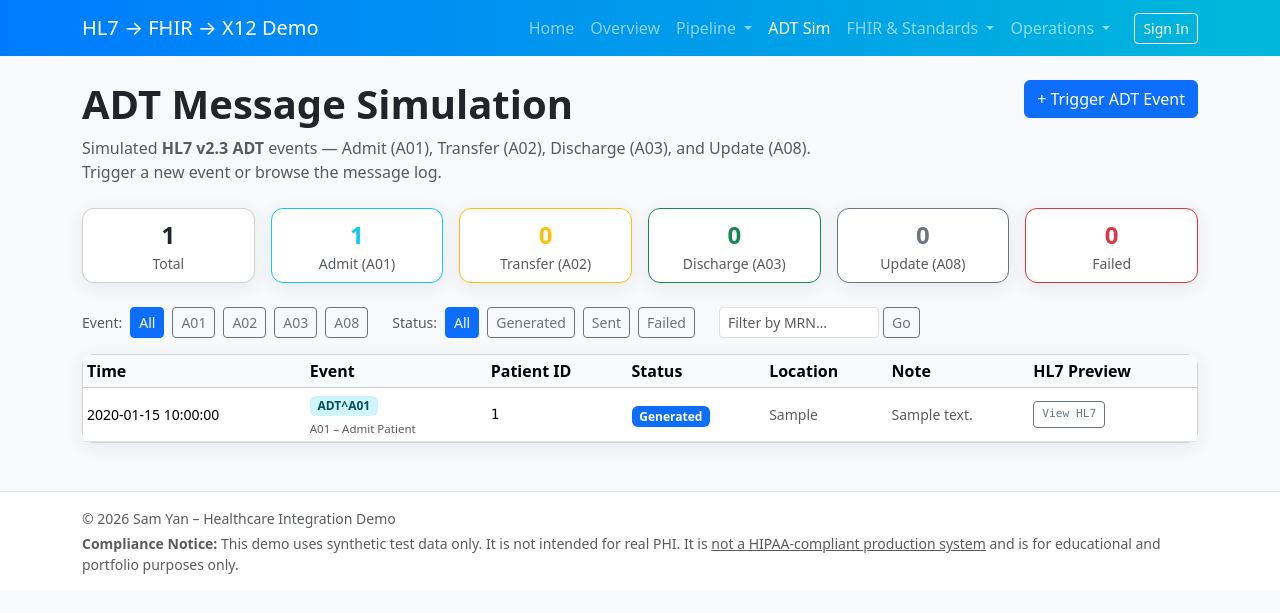
After one commit to yzenith/django-sam-healthcare, a Django app: page /adt/ in a window 1280 px wide. The commit adds this page. Shown: the top 613 px of the page. Run offline with Django 4.2, Linux system fonts and the light colour scheme; tables that the repository leaves empty hold one stand-in row (values such as "Sample post").

Commit message:
Add ADT message simulation module
Adds a new `adt` Django app that generates HL7 v2.3 ADT messages for
A01 (admit), A02 (transfer), A03 (discharge), and A08 (update) events.
Stores each message with patient ID, event type, timestamp, and raw HL7
in the database. Exposes REST endpoints at /api/adt/ and a UI dashboard
at /adt/ with status badges, filters, and an inline trigger form.

Co-Authored-By: Claude Sonnet 4.6 <noreply@anthropic.com>

```diff
--- /dev/null
+++ b/adt/templates/adt/adt_list.html
@@ -0,0 +1,288 @@
+{% extends "base.html" %}
+
+{% block title %}ADT Simulation – Recent Events{% endblock %}
+
+{% block content %}
+<div class="row mb-4">
+  <div class="col-lg-8">
+    <h1 class="mb-2">ADT Message Simulation</h1>
+    <p class="text-muted mb-0">
+      Simulated <strong>HL7 v2.3 ADT</strong> events — Admit (A01), Transfer (A02),
+      Discharge (A03), and Update (A08). Trigger a new event or browse the message log.
+    </p>
+  </div>
+  <div class="col-lg-4 text-end">
+    <button class="btn btn-primary" data-bs-toggle="modal" data-bs-target="#triggerModal">
+      + Trigger ADT Event
+    </button>
+  </div>
+</div>
+
+<!-- Summary cards -->
+<div class="row g-3 mb-4">
+  <div class="col-6 col-md-2">
+    <div class="card text-center h-100">
+      <div class="card-body py-2">
+        <div class="fs-4 fw-bold">{{ totals.total }}</div>
+        <div class="small text-muted">Total</div>
+      </div>
+    </div>
+  </div>
+  <div class="col-6 col-md-2">
+    <div class="card text-center h-100 border-info">
+      <div class="card-body py-2">
+        <div class="fs-4 fw-bold text-info">{{ totals.a01 }}</div>
+        <div class="small text-muted">Admit (A01)</div>
+      </div>
+    </div>
+  </div>
+  <div class="col-6 col-md-2">
+    <div class="card text-center h-100 border-warning">
+      <div class="card-body py-2">
+        <div class="fs-4 fw-bold text-warning">{{ totals.a02 }}</div>
+        <div class="small text-muted">Transfer (A02)</div>
+      </div>
+    </div>
+  </div>
+  <div class="col-6 col-md-2">
+    <div class="card text-center h-100 border-success">
+      <div class="card-body py-2">
+        <div class="fs-4 fw-bold text-success">{{ totals.a03 }}</div>
+        <div class="small text-muted">Discharge (A03)</div>
+      </div>
+    </div>
+  </div>
+  <div class="col-6 col-md-2">
+    <div class="card text-center h-100 border-secondary">
+      <div class="card-body py-2">
+        <div class="fs-4 fw-bold text-secondary">{{ totals.a08 }}</div>
+        <div class="small text-muted">Update (A08)</div>
+      </div>
+    </div>
+  </div>
+  <div class="col-6 col-md-2">
+    <div class="card text-center h-100 border-danger">
+      <div class="card-body py-2">
+        <div class="fs-4 fw-bold text-danger">{{ totals.failed }}</div>
+        <div class="small text-muted">Failed</div>
+      </div>
+    </div>
+  </div>
+</div>
+
+<!-- Filters -->
+<div class="mb-3 d-flex gap-2 flex-wrap align-items-center">
+  <span class="text-muted small">Event:</span>
+  <a href="{% url 'adt-list' %}"
+     class="btn btn-sm {% if not current_event %}btn-primary{% else %}btn-outline-secondary{% endif %}">All</a>
+  {% for value, label in event_choices %}
+  <a href="{% url 'adt-list' %}?event_type={{ value }}{% if current_status %}&status={{ current_status }}{% endif %}{% if current_pid %}&patient_id={{ current_pid }}{% endif %}"
+     class="btn btn-sm {% if current_event == value %}btn-primary{% else %}btn-outline-secondary{% endif %}">
+    {{ value }}
+  </a>
+  {% endfor %}
+
+  <span class="text-muted small ms-3">Status:</span>
+  <a href="{% url 'adt-list' %}{% if current_event %}?event_type={{ current_event }}{% endif %}"
+     class="btn btn-sm {% if not current_status %}btn-primary{% else %}btn-outline-secondary{% endif %}">All</a>
+  {% for value, label in status_choices %}
+  <a href="{% url 'adt-list' %}?status={{ value }}{% if current_event %}&event_type={{ current_event }}{% endif %}{% if current_pid %}&patient_id={{ current_pid }}{% endif %}"
+     class="btn btn-sm {% if current_status == value %}btn-primary{% else %}btn-outline-secondary{% endif %}">
+    {{ label }}
+  </a>
+  {% endfor %}
+
+  <form method="get" action="{% url 'adt-list' %}" class="ms-3 d-flex gap-1">
+    {% if current_event %}<input type="hidden" name="event_type" value="{{ current_event }}">{% endif %}
+    {% if current_status %}<input type="hidden" name="status" value="{{ current_status }}">{% endif %}
+    <input type="text" name="patient_id" value="{{ current_pid }}"
+           placeholder="Filter by MRN…"
+           class="form-control form-control-sm" style="width:160px;">
+    <button type="submit" class="btn btn-sm btn-outline-secondary">Go</button>
+    {% if current_event or current_status or current_pid %}
+      <a href="{% url 'adt-list' %}" class="btn btn-sm btn-outline-danger">Clear</a>
+    {% endif %}
+  </form>
+</div>
+
+<!-- Messages table -->
+<div class="card">
+  <div class="card-body p-0">
+    <div class="table-responsive">
+      <table class="table table-sm table-hover align-middle mb-0">
+        <thead class="table-light">
+          <tr>
+            <th>Time</th>
+            <th>Event</th>
+            <th>Patient ID</th>
+            <th>Status</th>
+            <th>Location</th>
+            <th>Note</th>
+            <th>HL7 Preview</th>
+          </tr>
+        </thead>
+        <tbody>
+          {% for msg in messages %}
+          <tr>
+            <td class="small text-nowrap">{{ msg.timestamp|date:"Y-m-d H:i:s" }}</td>
+            <td>
+              {% if msg.event_type == "A01" %}
+                <span class="badge bg-info-subtle text-info-emphasis">ADT^A01</span>
+              {% elif msg.event_type == "A02" %}
+                <span class="badge bg-warning-subtle text-warning-emphasis">ADT^A02</span>
+              {% elif msg.event_type == "A03" %}
+                <span class="badge bg-success-subtle text-success-emphasis">ADT^A03</span>
+              {% elif msg.event_type == "A08" %}
+                <span class="badge bg-secondary-subtle text-secondary-emphasis">ADT^A08</span>
+              {% else %}
+                <span class="badge bg-secondary-subtle text-secondary-emphasis">ADT^{{ msg.event_type }}</span>
+              {% endif %}
+              <div class="small text-muted mt-1" style="font-size:0.72rem;">{{ msg.get_event_type_display }}</div>
+            </td>
+            <td class="font-monospace small">{{ msg.patient_id }}</td>
+            <td>
+              {% if msg.status == "GENERATED" %}
+                <span class="badge text-bg-primary">Generated</span>
+              {% elif msg.status == "SENT" %}
+                <span class="badge text-bg-success">Sent</span>
+              {% elif msg.status == "FAILED" %}
+                <span class="badge text-bg-danger">Failed</span>
+              {% else %}
+                <span class="badge text-bg-secondary">{{ msg.status }}</span>
+              {% endif %}
+            </td>
+            <td class="small text-muted">{{ msg.location|default:"—" }}</td>
+            <td class="small text-muted">{{ msg.note|default:"—"|truncatechars:40 }}</td>
+            <td class="small">
+              <button class="btn btn-sm btn-outline-secondary font-monospace"
+                      style="font-size:0.7rem;"
+                      data-bs-toggle="modal"
+                      data-bs-target="#hl7Modal{{ msg.pk }}">
+                View HL7
+              </button>
+            </td>
+          </tr>
+          {% empty %}
+          <tr>
+            <td colspan="7" class="text-center text-muted py-5">
+              No ADT messages yet.
+              <button class="btn btn-sm btn-link p-0" data-bs-toggle="modal" data-bs-target="#triggerModal">
+                Trigger one now
+              </button>.
+            </td>
+          </tr>
+          {% endfor %}
+        </tbody>
+      </table>
+    </div>
+  </div>
+</div>
+
+<!-- HL7 detail modals -->
+{% for msg in messages %}
+<div class="modal fade" id="hl7Modal{{ msg.pk }}" tabindex="-1" aria-hidden="true">
+  <div class="modal-dialog modal-lg modal-dialog-scrollable">
+    <div class="modal-content">
+      <div class="modal-header">
+        <h5 class="modal-title">
+          ADT^{{ msg.event_type }} &mdash; {{ msg.patient_id }}
+          <span class="small text-muted fw-normal ms-2">{{ msg.timestamp|date:"Y-m-d H:i:s" }}</span>
+        </h5>
+        <button type="button" class="btn-close" data-bs-dismiss="modal"></button>
+      </div>
+      <div class="modal-body">
+        <pre class="bg-dark text-light p-3 rounded" style="font-size:0.78rem;white-space:pre-wrap;word-break:break-all;">{{ msg.raw_hl7 }}</pre>
+      </div>
+    </div>
+  </div>
+</div>
+{% endfor %}
+
+<!-- Trigger modal -->
+<div class="modal fade" id="triggerModal" tabindex="-1" aria-labelledby="triggerModalLabel" aria-hidden="true">
+  <div class="modal-dialog">
+    <div class="modal-content">
+      <div class="modal-header">
+        <h5 class="modal-title" id="triggerModalLabel">Trigger ADT Event</h5>
+        <button type="button" class="btn-close" data-bs-dismiss="modal"></button>
+      </div>
+      <div class="modal-body">
+        <div id="triggerAlert" class="d-none"></div>
+        <div class="mb-3">
+          <label for="pidInput" class="form-label">Patient ID (MRN)</label>
+          <input type="text" id="pidInput" class="form-control font-monospace"
+                 placeholder="e.g. MRN-00123" value="MRN-{{ "00"|add:"01" }}">
+        </div>
+        <div class="mb-3">
+          <label for="eventSelect" class="form-label">Event Type</label>
+          <select id="eventSelect" class="form-select">
+            {% for value, label in event_choices %}
+            <option value="{{ value }}">{{ label }}</option>
+            {% endfor %}
+          </select>
+        </div>
+        <div class="mb-3">
+          <label for="noteInput" class="form-label">Note <span class="text-muted">(optional)</span></label>
+          <input type="text" id="noteInput" class="form-control" placeholder="e.g. Scheduled elective admission">
+        </div>
+      </div>
+      <div class="modal-footer">
+        <button type="button" class="btn btn-secondary" data-bs-dismiss="modal">Cancel</button>
+        <button type="button" class="btn btn-primary" id="triggerBtn">Generate &amp; Store</button>
+      </div>
+    </div>
+  </div>
+</div>
+{% endblock %}
+
+{% block extra_js %}
+<script>
+(function () {
+  const btn = document.getElementById("triggerBtn");
+  const alert = document.getElementById("triggerAlert");
+
+  function showAlert(cls, msg) {
+    alert.className = "alert alert-" + cls;
+    alert.textContent = msg;
+    alert.classList.remove("d-none");
+  }
+
+  btn.addEventListener("click", function () {
+    const patient_id = document.getElementById("pidInput").value.trim();
+    const event_type = document.getElementById("eventSelect").value;
+    const note       = document.getElementById("noteInput").value.trim();
+
+    if (!patient_id) { showAlert("warning", "Patient ID is required."); return; }
+
+    btn.disabled = true;
+    btn.textContent = "Generating…";
+
+    fetch("{% url 'adt-trigger' %}", {
+      method: "POST",
+      headers: {
+        "Content-Type": "application/json",
+        "X-CSRFToken": "{{ csrf_token }}",
+      },
+      body: JSON.stringify({ patient_id, event_type, note }),
+    })
+    .then(r => r.json().then(data => ({ ok: r.ok, data })))
+    .then(({ ok, data }) => {
+      if (ok) {
+        showAlert("success", "ADT^" + event_type + " generated for " + patient_id + " (id=" + data.id + "). Refreshing…");
+        setTimeout(() => location.reload(), 1200);
+      } else {
+        const detail = JSON.stringify(data);
+        showAlert("danger", "Error: " + detail);
+        btn.disabled = false;
+        btn.textContent = "Generate & Store";
+      }
+    })
+    .catch(err => {
+      showAlert("danger", "Network error: " + err);
+      btn.disabled = false;
+      btn.textContent = "Generate & Store";
+    });
+  });
+})();
+</script>
+{% endblock %}
--- /dev/null
+++ b/adt/ui_urls.py
@@ -0,0 +1,6 @@
+from django.urls import path
+from .views import adt_list_page
+
+urlpatterns = [
+    path("", adt_list_page, name="adt-list"),
+]
--- /dev/null
+++ b/adt/views.py
@@ -0,0 +1,144 @@
+import logging
+
+from django.shortcuts import get_object_or_404, render
+from rest_framework import status
+from rest_framework.generics import ListAPIView, RetrieveAPIView
+from rest_framework.pagination import PageNumberPagination
+from rest_framework.response import Response
+from rest_framework.views import APIView
+from drf_spectacular.utils import extend_schema, OpenApiParameter
+
+from .hl7_generator import generate_adt
+from .models import ADTMessage
+from .serializers import ADTMessageSerializer, ADTTriggerSerializer
+
+logger = logging.getLogger("adt")
+
+# ── Pagination ────────────────────────────────────────────────────────────────
+
+class ADTPagination(PageNumberPagination):
+    page_size = 25
+
+
+# ── REST API views ─────────────────────────────────────────────────────────────
+
+class ADTTriggerView(APIView):
+    @extend_schema(
+        summary="Trigger an ADT event",
+        description=(
+            "Generates an HL7 v2.3 ADT message for the requested event type "
+            "(A01 Admit, A02 Transfer, A03 Discharge, A08 Update), persists it "
+            "to the database, and returns the stored record."
+        ),
+        request=ADTTriggerSerializer,
+        responses={201: ADTMessageSerializer},
+        tags=["ADT Simulation"],
+    )
+    def post(self, request):
+        ser = ADTTriggerSerializer(data=request.data)
+        ser.is_valid(raise_exception=True)
+
+        patient_id = ser.validated_data["patient_id"]
+        event_type = ser.validated_data["event_type"]
+        note       = ser.validated_data.get("note", "")
+
+        try:
+            raw_hl7 = generate_adt(patient_id=patient_id, event_type=event_type)
+            msg_status = ADTMessage.Status.GENERATED
+        except Exception as exc:
+            logger.exception("HL7 generation failed for %s %s", event_type, patient_id)
+            msg_status = ADTMessage.Status.FAILED
+            raw_hl7    = ""
+            note       = str(exc)
+
+        msg = ADTMessage.objects.create(
+            patient_id=patient_id,
+            event_type=event_type,
+            raw_hl7=raw_hl7,
+            status=msg_status,
+            note=note,
+        )
+        logger.info("ADT^%s generated for patient=%s id=%s", event_type, patient_id, msg.pk)
+
+        out = ADTMessageSerializer(msg)
+        return Response(out.data, status=status.HTTP_201_CREATED)
+
+
+class ADTMessageListAPI(ListAPIView):
+    serializer_class = ADTMessageSerializer
+    pagination_class = ADTPagination
+
+    @extend_schema(
+        summary="List ADT messages",
+        parameters=[
+            OpenApiParameter("event_type", str, description="Filter by event type (A01/A02/A03/A08)"),
+            OpenApiParameter("status",     str, description="Filter by status (GENERATED/SENT/FAILED)"),
+            OpenApiParameter("patient_id", str, description="Filter by patient MRN"),
+        ],
+        tags=["ADT Simulation"],
+    )
+    def get(self, request, *args, **kwargs):
+        return super().get(request, *args, **kwargs)
+
+    def get_queryset(self):
+        qs = ADTMessage.objects.all()
+        if et := self.request.query_params.get("event_type"):
+            qs = qs.filter(event_type=et.upper())
+        if st := self.request.query_params.get("status"):
+            qs = qs.filter(status=st.upper())
+        if pid := self.request.query_params.get("patient_id"):
+            qs = qs.filter(patient_id__icontains=pid)
+        return qs
+
+
+class ADTMessageDetailAPI(RetrieveAPIView):
+    serializer_class = ADTMessageSerializer
+    queryset         = ADTMessage.objects.all()
+
+    @extend_schema(
+        summary="Retrieve a single ADT message",
+        tags=["ADT Simulation"],
+    )
+    def get(self, request, *args, **kwargs):
+        return super().get(request, *args, **kwargs)
+
+
+# ── HTML UI view ───────────────────────────────────────────────────────────────
+
+def adt_list_page(request):
+    """HTML dashboard listing recent ADT messages with filter controls."""
+    qs = ADTMessage.objects.all()
+
+    current_event  = request.GET.get("event_type", "")
+    current_status = request.GET.get("status", "")
+    current_pid    = request.GET.get("patient_id", "")
+
+    if current_event:
+        qs = qs.filter(event_type=current_event.upper())
+    if current_status:
+        qs = qs.filter(status=current_status.upper())
+    if current_pid:
+        qs = qs.filter(patient_id__icontains=current_pid)
+
+    messages = qs[:100]
+
+    totals = {
+        "total":     ADTMessage.objects.count(),
+        "generated": ADTMessage.objects.filter(status=ADTMessage.Status.GENERATED).count(),
+        "sent":      ADTMessage.objects.filter(status=ADTMessage.Status.SENT).count(),
+        "failed":    ADTMessage.objects.filter(status=ADTMessage.Status.FAILED).count(),
+        "a01":       ADTMessage.objects.filter(event_type=ADTMessage.EventType.A01).count(),
+        "a02":       ADTMessage.objects.filter(event_type=ADTMessage.EventType.A02).count(),
+        "a03":       ADTMessage.objects.filter(event_type=ADTMessage.EventType.A03).count(),
+        "a08":       ADTMessage.objects.filter(event_type=ADTMessage.EventType.A08).count(),
+    }
+
+    return render(request, "adt/adt_list.html", {
+        "messages":       messages,
+        "totals":         totals,
+        "event_choices":  ADTMessage.EventType.choices,
+        "status_choices": ADTMessage.Status.choices,
+        "current_event":  current_event,
+        "current_status": current_status,
+        "current_pid":    current_pid,
+    })
--- a/api/settings.py
+++ b/api/settings.py
@@ -62,6 +62,7 @@ INSTALLED_APPS = [
     'django.contrib.staticfiles',
     'example',
     'logtrace',
+    'adt',
 ]
 
 REST_FRAMEWORK = {
@@ -108,6 +109,7 @@ LOGGING = {
         'django': {'handlers': ['console'], 'level': 'WARNING', 'propagate': False},
         'example': {'handlers': ['console'], 'level': 'INFO',    'propagate': False},
         'logtrace': {'handlers': ['console'], 'level': 'INFO',   'propagate': False},
+        'adt':      {'handlers': ['console'], 'level': 'INFO',   'propagate': False},
     },
 }
 
--- a/api/urls.py
+++ b/api/urls.py
@@ -23,6 +23,8 @@ urlpatterns = [
     path('', include('example.urls')),
     path("api/trace/", include("logtrace.api_urls")),   # JSON only
     path("trace/", include("logtrace.ui_urls")),        # HTML only
+    path("api/adt/",  include("adt.api_urls")),         # ADT REST API
+    path("adt/",      include("adt.ui_urls")),          # ADT HTML UI
 
     # OpenAPI schema + docs
     path("api/schema/", SpectacularAPIView.as_view(), name="schema"),
--- a/example/templates/base.html
+++ b/example/templates/base.html
@@ -58,6 +58,12 @@
             <li><hr class="dropdown-divider"></li>
             <li><a class="dropdown-item" href="{% url 'patient-import' %}">CSV Import</a></li>
           </ul>
+        </li>
+
+        <!-- ADT Simulation -->
+        <li class="nav-item">
+          <a class="nav-link {% if request.resolver_match.url_name == 'adt-list' %}active{% endif %}"
+             href="{% url 'adt-list' %}">ADT Sim</a>
         </li>
 
         <!-- FHIR & Standards dropdown -->
```
Also changed, not shown: adt/admin.py (added, +11 -0 lines), adt/api_urls.py (added, +8 -0 lines), adt/hl7_generator.py (added, +154 -0 lines), adt/models.py (added, +47 -0 lines), adt/serializers.py (added, +22 -0 lines), adt/__init__.py (added), adt/migrations/0001_initial.py (added), adt/migrations/__init__.py (added).
